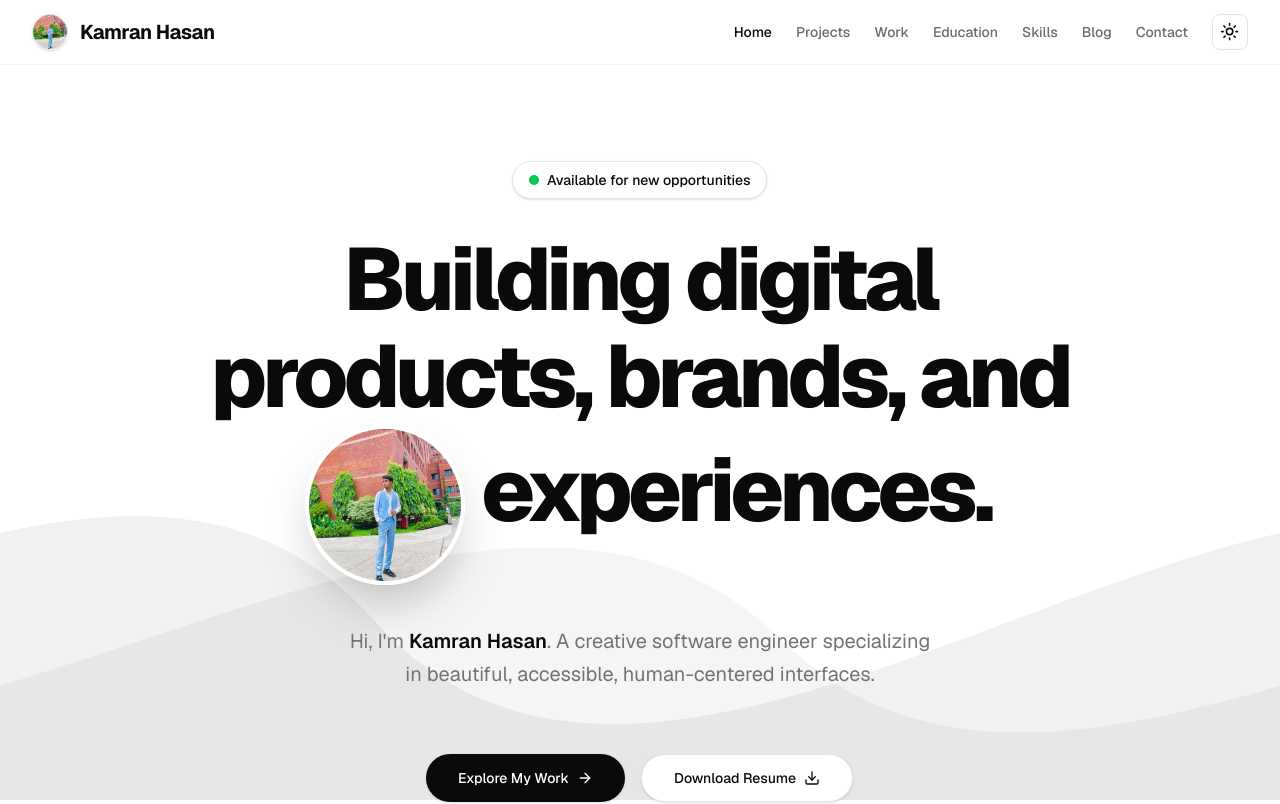
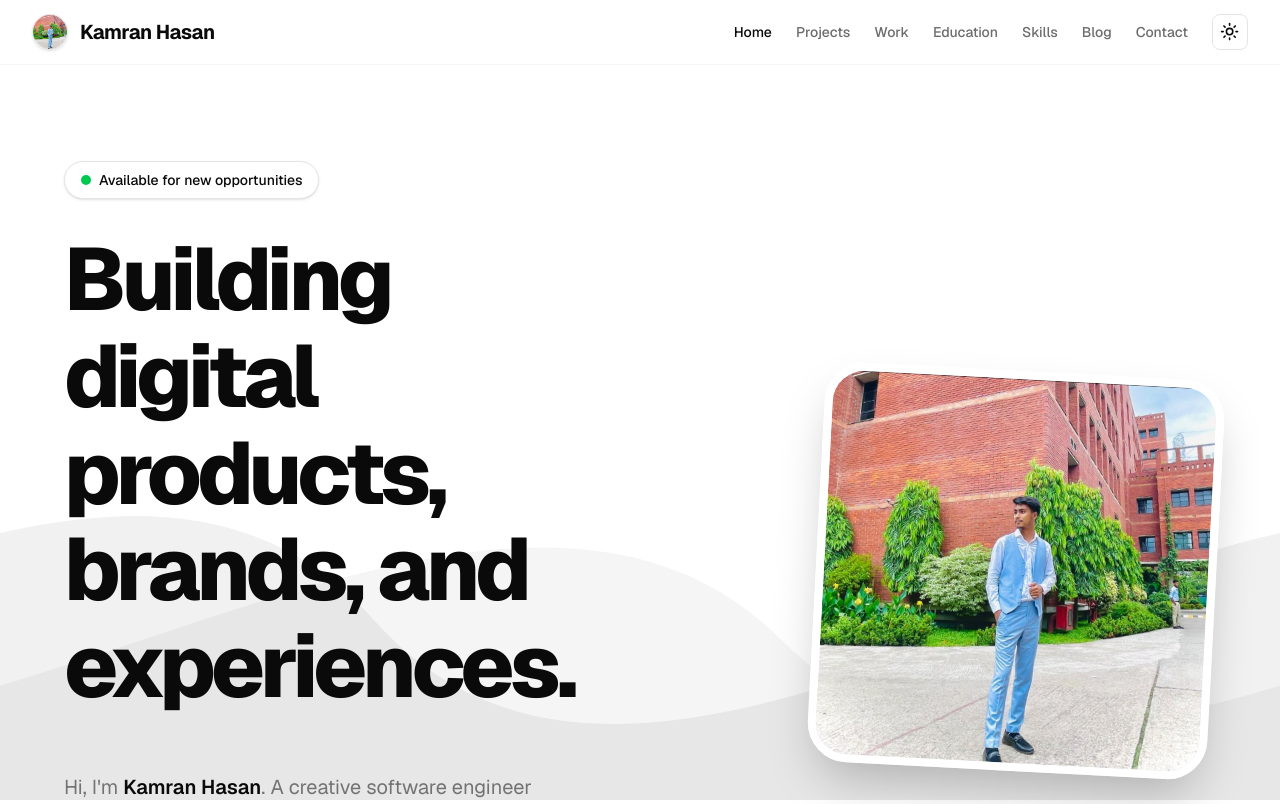
Before and after one commit to kkamranhhasan/hasan-kamran-portfolio, a Next.js app: page / in a window 1280 px wide. Shown: the top 804 px of the page. Built offline with nearby package versions, Linux system fonts and the light colour scheme.

Commit message:
feat: redesign hero section with two-column layout and profile image integration

```diff
--- a/src/components/Hero.tsx
+++ b/src/components/Hero.tsx
@@ -10,8 +10,10 @@ export function Hero() {
     <section className="w-full min-h-[calc(100vh-4rem)] flex flex-col items-center justify-center py-12 md:py-24 relative overflow-hidden">
 
       <div className="container px-4 md:px-6 relative z-10">
-        <div className="flex flex-col items-center text-center max-w-5xl mx-auto space-y-8">
+        <div className="flex flex-col lg:flex-row items-center justify-between max-w-6xl mx-auto gap-12 lg:gap-8">
 
+          {/* Left Column - Text Content */}
+          <div className="flex flex-col items-center lg:items-start text-center lg:text-left space-y-8 flex-1">
             <ScrollUp duration={1} y={20}>
               <div className="inline-flex items-center gap-2 px-4 py-2 rounded-full bg-background border border-border text-sm font-medium shadow-sm">
                 <span className="relative flex h-2.5 w-2.5">
@@ -27,21 +29,13 @@ export function Hero() {
                 Building digital
                 <br />
                 products, brands, and
-              <span className="inline-block mx-4 -mb-4 w-24 h-24 sm:w-32 sm:h-32 md:w-40 md:h-40 rounded-full overflow-hidden border-4 border-background shadow-2xl align-middle relative">
-                <Image
-                  src="/profile.jpg"
-                  alt="Kamran Hasan"
-                  fill
-                  className="object-cover"
-                  priority
-                />
-              </span>
+                <br />
                 experiences.
               </div>
             </ScrollUp>
 
             <ScrollUp delay={0.2} duration={1} y={30} className="w-full">
-            <p className="text-lg sm:text-xl text-muted-foreground max-w-[600px] mx-auto mt-6 leading-relaxed">
+              <p className="text-lg sm:text-xl text-muted-foreground max-w-[600px] mx-auto lg:mx-0 mt-6 leading-relaxed">
                 Hi, I'm <span className="font-semibold text-foreground">Kamran Hasan</span>. A creative software engineer specializing in beautiful, accessible, human-centered interfaces.
               </p>
             </ScrollUp>
@@ -65,6 +59,22 @@ export function Hero() {
                 </Link>
               </div>
             </ScrollUp>
+          </div>
+
+          {/* Right Column - Profile Picture */}
+          <div className="flex-1 w-full flex justify-center lg:justify-end">
+            <ScrollUp delay={0.4} duration={1} y={30}>
+              <div className="relative w-72 h-72 sm:w-80 sm:h-80 lg:w-[400px] lg:h-[400px] rounded-full lg:rounded-[2.5rem] overflow-hidden border-8 border-background shadow-2xl rotate-3 hover:rotate-0 transition-transform duration-500">
+                <Image
+                  src="/profile.jpg"
+                  alt="Kamran Hasan"
+                  fill
+                  className="object-cover"
+                  priority
+                />
+              </div>
+            </ScrollUp>
+          </div>
 
         </div>
       </div>
```
Lines whose indentation alone changed are shown as unchanged.
